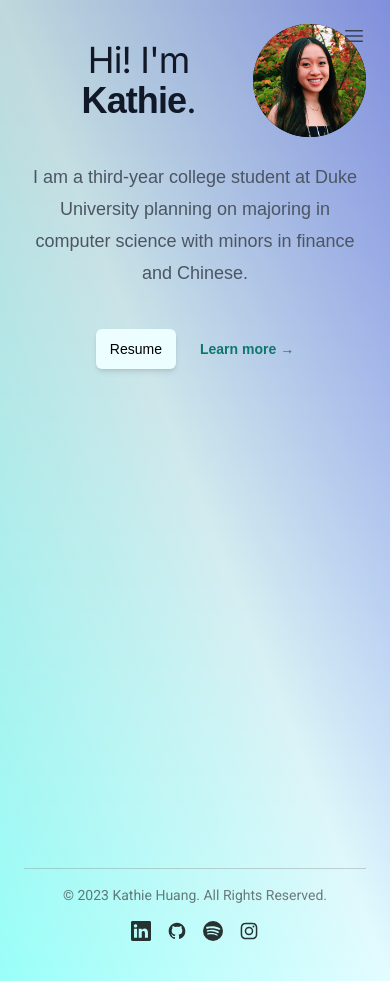
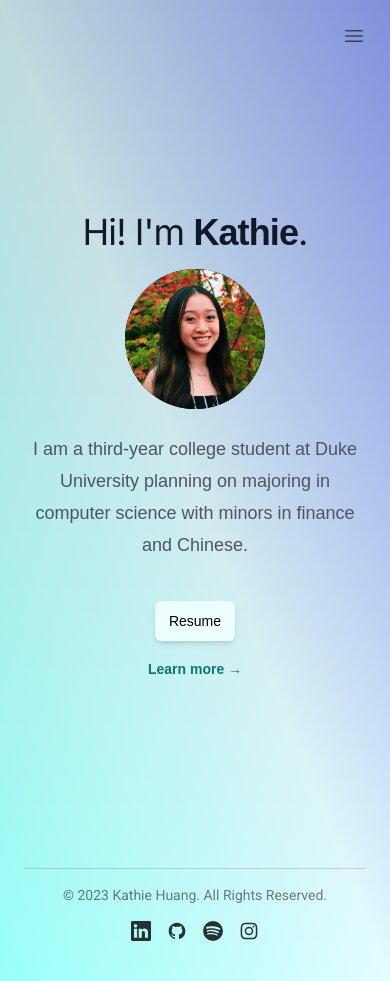
Before and after one commit to kathiehuang/Portfolio, a Next.js app: page / in a window 390 px wide. Built offline with nearby package versions, Linux system fonts and the light colour scheme.

Commit message:
fixed responsiveness of home page

```diff
--- a/app/page.tsx
+++ b/app/page.tsx
@@ -1,12 +1,12 @@
 'use client'
 
-import Image from 'next/image'
-import styles from './page.module.css'
-import React, { useEffect } from "react"
-import Layout from './index/layout'
+import Image from 'next/image';
+import styles from './page.module.css';
+import React, { useEffect } from "react";
+import Layout from './index/layout';
 import '@fontsource/roboto';
 import '@fontsource/open-sans';
-import Footer from './components/footer'
+import Footer from './components/footer';
 
 export default function Page() {
 
@@ -34,21 +34,28 @@ export default function Page() {
     <Layout>
       <div className="relative px-6 py-6 lg:px-8">
         <div className="absolute inset-0 bg-gradient-to-tr from-[#00ffee] via-[#b9f8ff] to-[#0022ff]" style={{ mixBlendMode: "multiply", opacity: "0.4", zIndex: "-1" }} />
-        <div className="mx-auto max-w-2xl h-screen sm:py-48 lg:py-56 ">
+        <div className="mx-auto max-w-2xl h-screen flex flex-col justify-center">
           <div className="text-center">
-            <div className="flex items-center">
+            <div className="flex items-center justify-center">
               <h1 className="text-4xl tracking-tight px-6 text-gray-900 sm:text-6xl">
                 Hi! I&apos;m <b className="font-bold font-sans">Kathie</b>.
               </h1>
-                <a className="cursor-default bg-black rounded-full hover:opacity-50 opacity-100 transition-opacity" href="https://www.linkedin.com/in/kathie-huang" target="_blank">
+              <div className="hidden lg:block">
+                <a className="cursor-default bg-black rounded-full hover:opacity-50 opacity-100 transition-opacity ml-4" href="https://www.linkedin.com/in/kathie-huang" target="_blank">
                   <ProfilePic />
                 </a>
+              </div>
+            </div>
+            <div className="lg:hidden mt-4 flex justify-center">
+              <a className="cursor-default bg-black rounded-full hover:opacity-50 opacity-100 transition-opacity" href="https://www.linkedin.com/in/kathie-huang" target="_blank">
+                <ProfilePic />
+              </a>
             </div>
             <p className="mt-6 text-lg leading-8 text-gray-600 font-sans">
               I am a third-year college student at Duke University planning on
               majoring in computer science with minors in finance and Chinese.
             </p>
-            <div className="mt-10 flex items-center justify-center gap-x-6">
+            <div className="mt-10 flex flex-col items-center gap-4">
               <a
                 href="https://drive.google.com/file/d/1hS9QfuLECobOz6a95e6pDnyWUNKMw-PA/view?usp=sharing"
                 className="rounded-md bg-cyan-50 px-3.5 py-2.5 text-sm text-black shadow-md hover:text-teal-800 transition-opacity focus-visible:outline focus-visible:outline-2 focus-visible:outline-offset-2 focus-visible:outline-indigo-600 font-sans"
```
